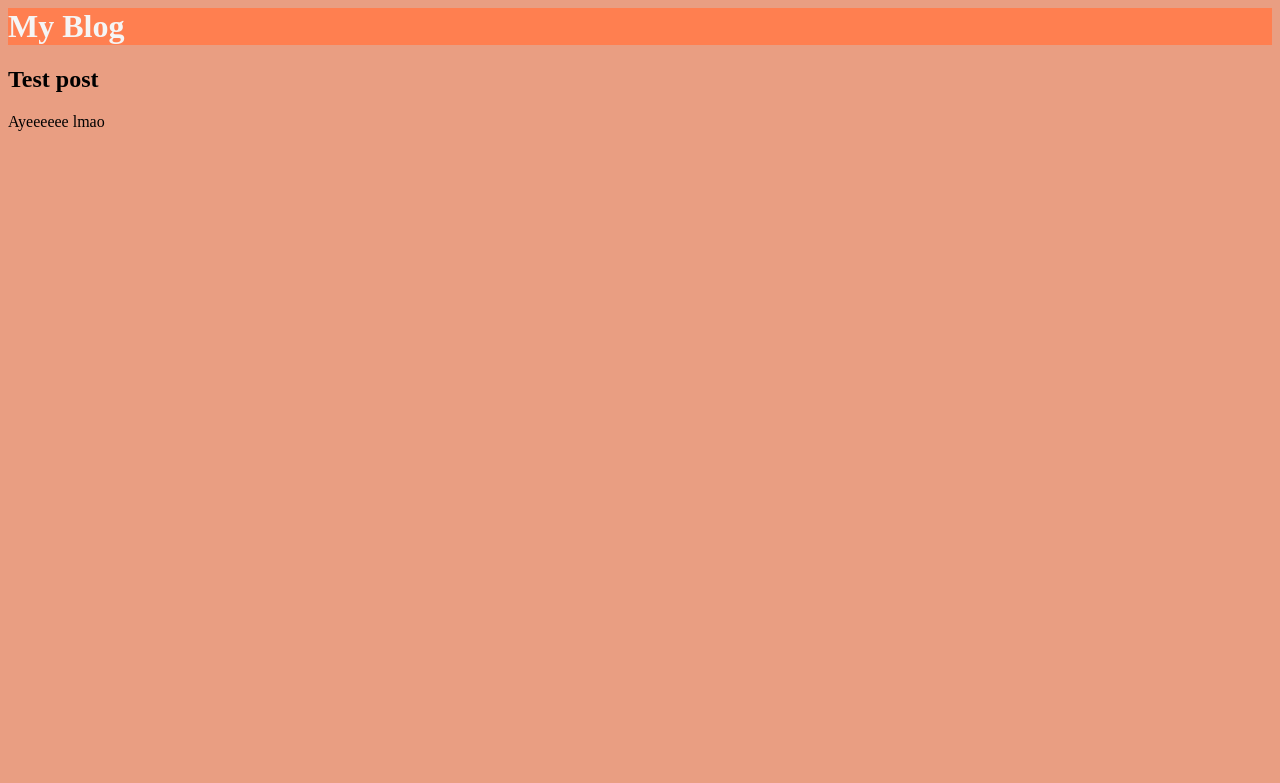
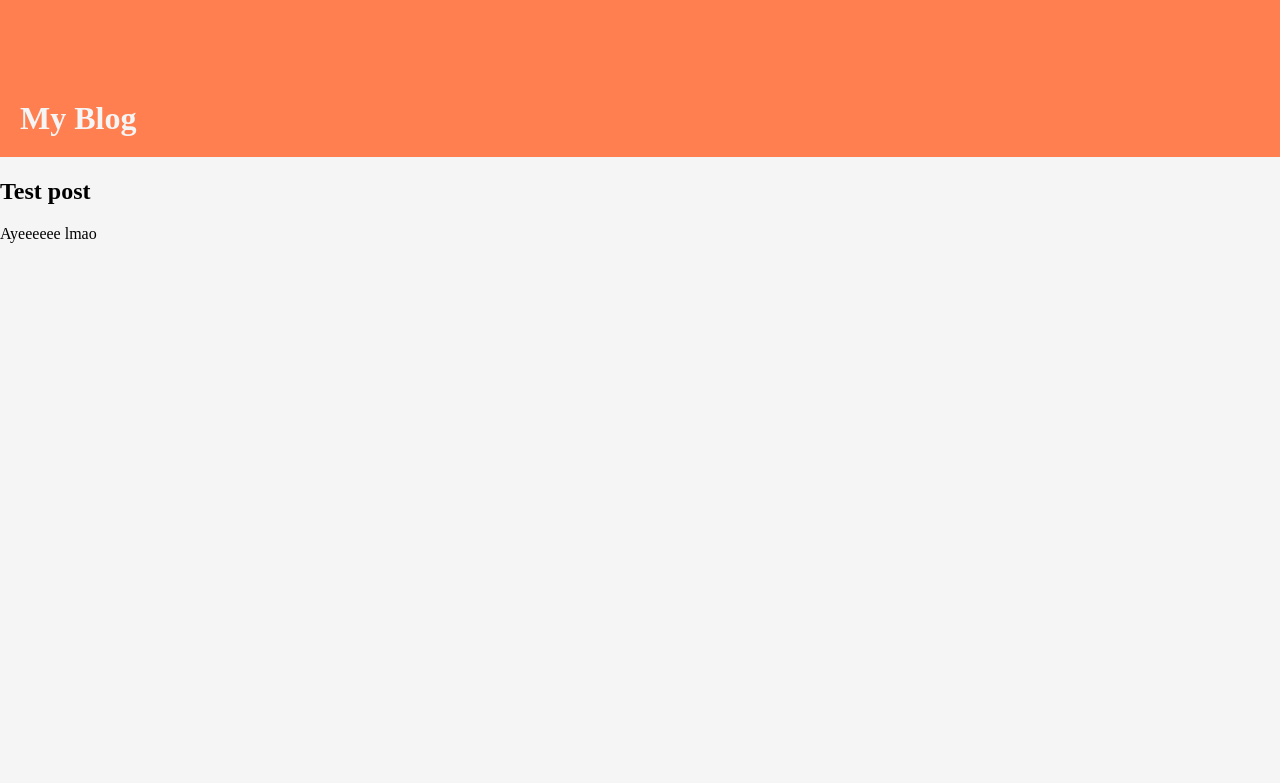
Before and after one commit to nathan-bethea/nbethe1-webapp, a Django app: page /post/1 in a window 1280 px wide. Shown: the top 783 px of the page. Run offline with Django 3.2, Linux system fonts and the light colour scheme; data comes from the database, SQL or seed files in the repository.

Commit message:
Better CSS

```diff
--- a/blog/static/css/blog.css
+++ b/blog/static/css/blog.css
@@ -1,10 +1,14 @@
-h1 a, h2 a {
+h1 a {
     color: whitesmoke;
     text-decoration: none;
 }
 h1{
     background-color:coral;
+    padding-top:100px;
+    padding-bottom:20px;
+    padding-left: 20px;
 }
 body{
-    background-color: rgba(224, 113, 72, 0.678)
+    background-color:whitesmoke;
+    margin:0px;
 }
--- a/blog/templates/blog/post_list.html
+++ b/blog/templates/blog/post_list.html
@@ -3,14 +3,14 @@
 {% block content %}
     {% for post in posts %}
         <div>
-            <div>
-                {{ post.published_date }}
-            </div>
             <h2>
               <a href="{% url 'post_detail' pk=post.pk %}">
                 {{ post.title }}
               </a>
             </h2>
+            <div>
+              {{ post.published_date }}
+          </div>
             <p>{{ post.text|linebreaksbr }}</p>
         </div>
     {% endfor %}
```
